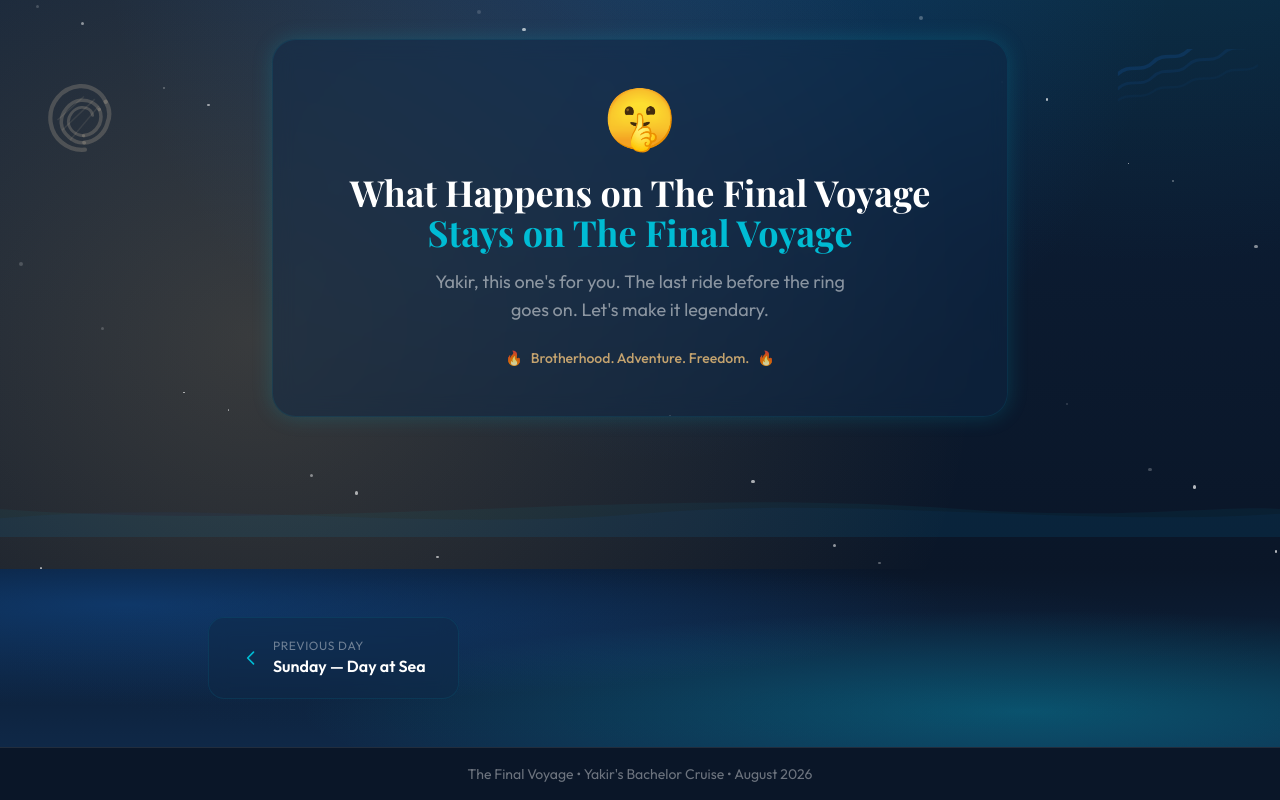
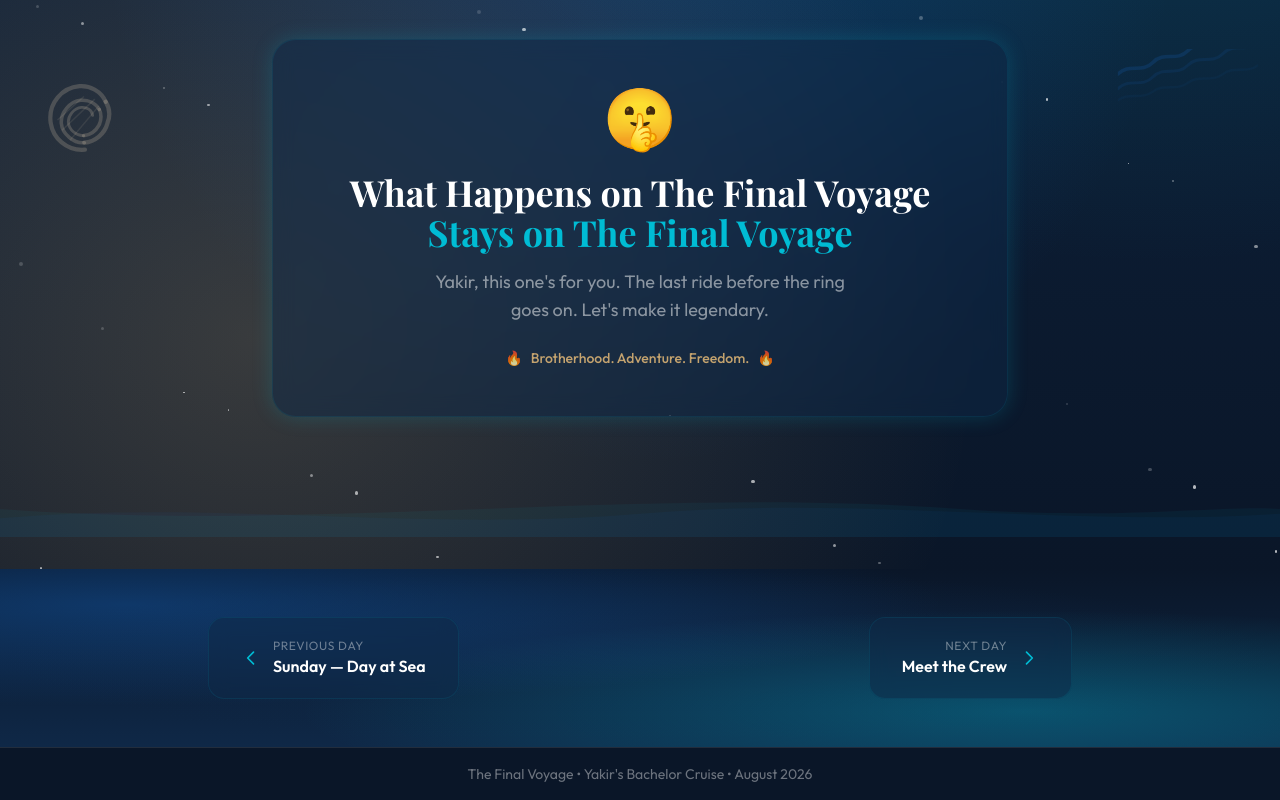
Before and after one commit to eylonalon18-cyber/Yakir-s-Bachelor-Cruise, a Next.js app: page /monday in a window 1280 px wide. Shown: the part 1147-1947 px from the top of the page. Built offline with nearby package versions, Linux system fonts and the light colour scheme.

Commit message:
Add "Meet the Crew" button on Monday page
Co-Authored-By: Claude Opus 4.6 <noreply@anthropic.com>

```diff
--- a/src/app/monday/MondayClient.tsx
+++ b/src/app/monday/MondayClient.tsx
@@ -68,6 +68,7 @@ export default function MondayClient() {
       <section className="mesh-gradient-1">
         <DayNavigation
           prevDay={{ label: "Sunday — Day at Sea", href: "/sunday" }}
+          nextDay={{ label: "Meet the Crew", href: "/crew" }}
         />
       </section>
     </>
```
